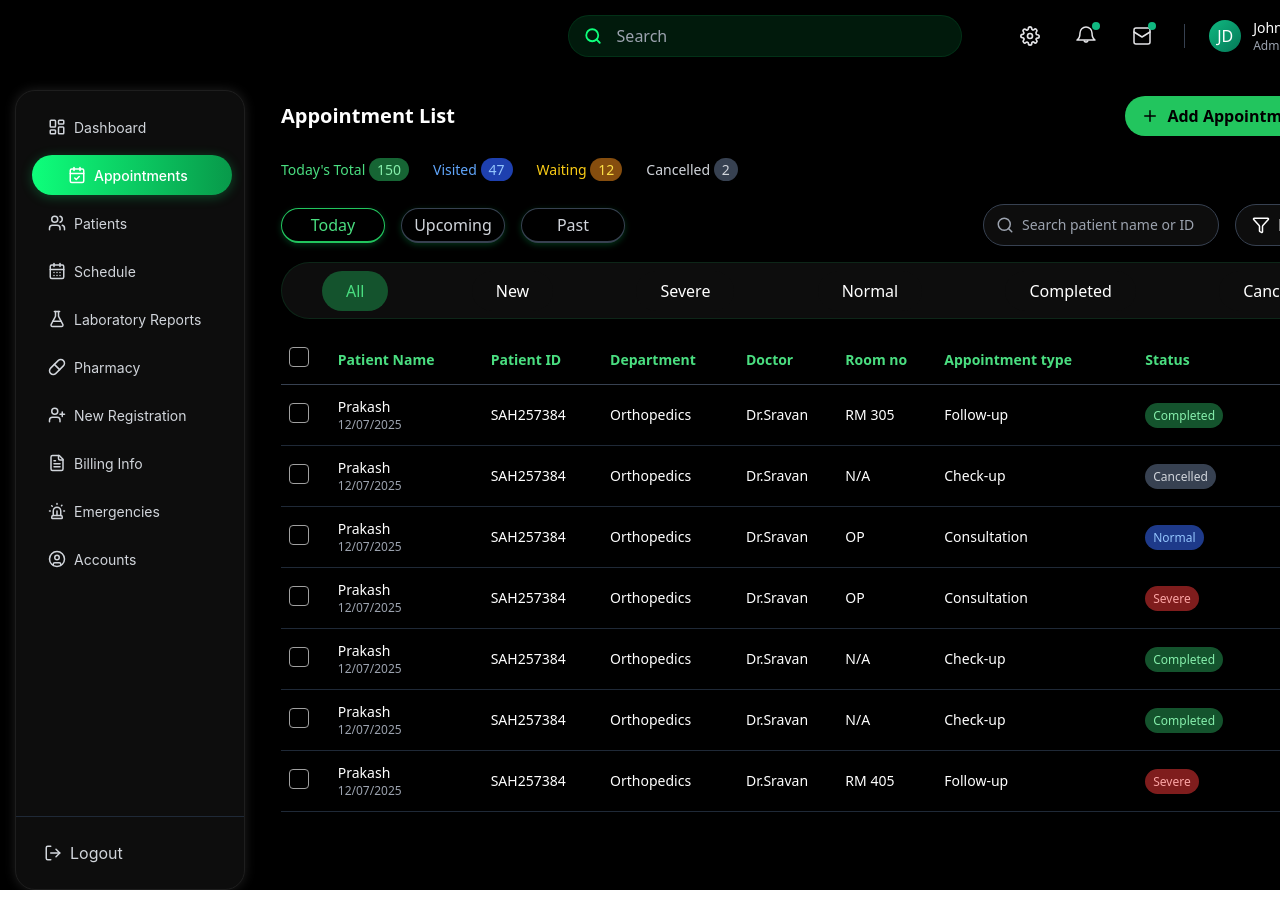
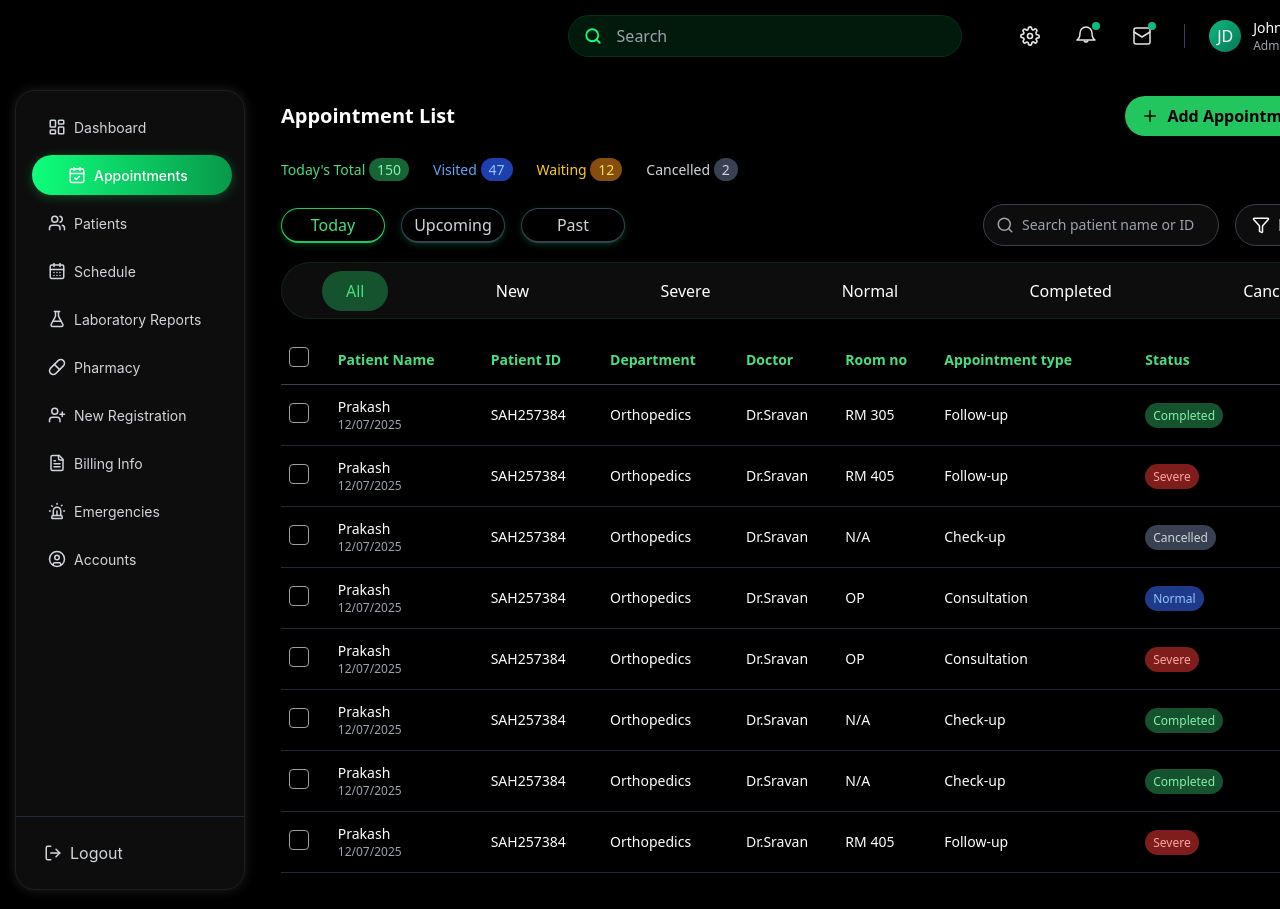
Before and after one commit to Prakash-RajS/New_HMS, a React (Vite) app in the folder hms_frontend/: page /appointments in a window 1280 px wide. Shown: the top 909 px of the page. Built offline with nearby package versions, Linux system fonts and the light colour scheme.

Commit message:
appointment

```diff
--- a/hms_frontend/src/pages/Appointments/appointments_list.jsx
+++ b/hms_frontend/src/pages/Appointments/appointments_list.jsx
@@ -19,6 +19,16 @@ const AppointmentList = () => {
       room: "RM 305",
       type: "Follow-up",
       status: "Completed",
+    },
+    {
+      patient: "Prakash",
+      date: "12/07/2025",
+      patientId: "SAH257384",
+      department: "Orthopedics",
+      doctor: "Dr.Sravan",
+      room: "RM 405",
+      type: "Follow-up",
+      status: "Severe",
     },
     {
       patient: "Prakash",
```
